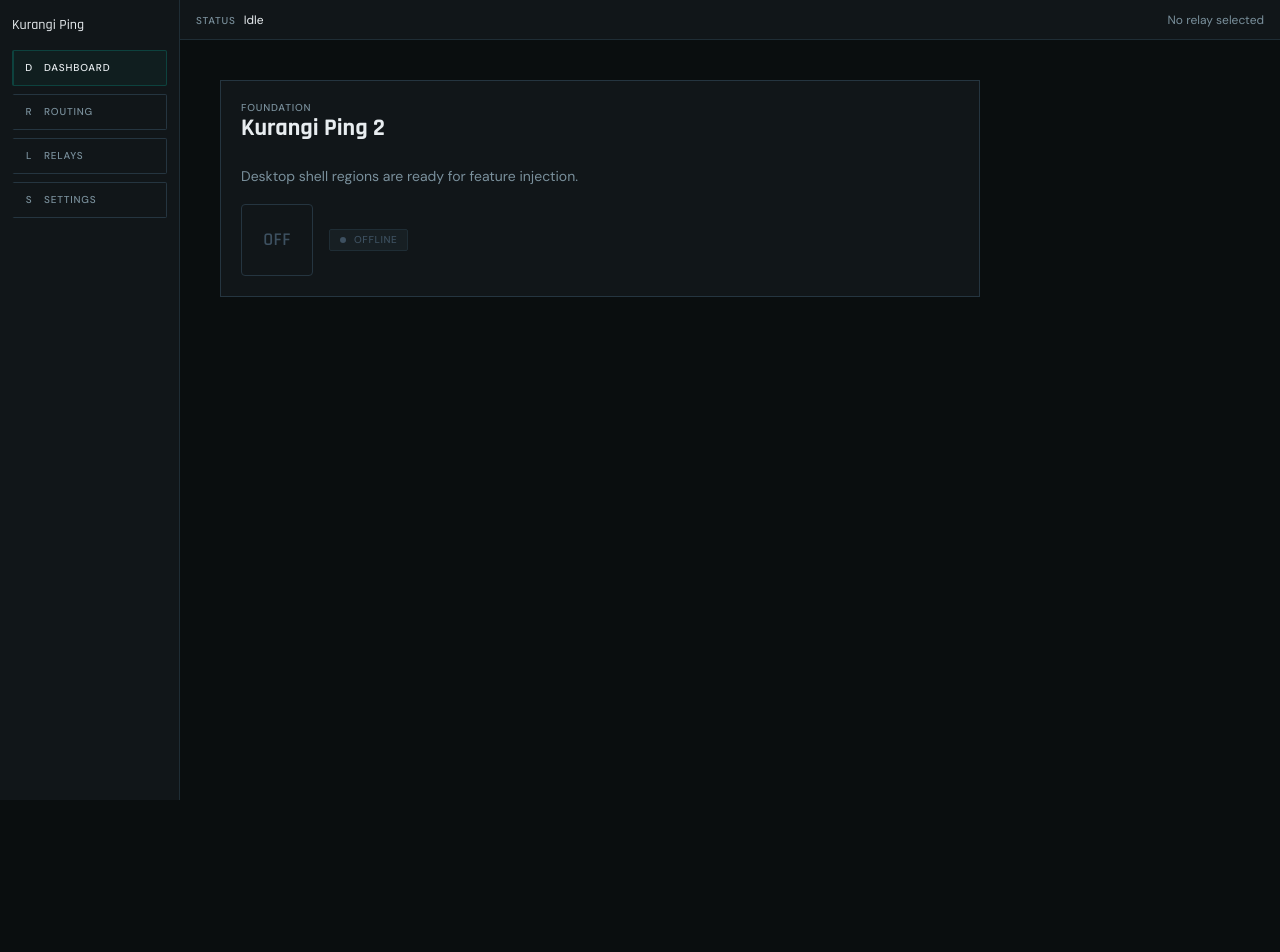
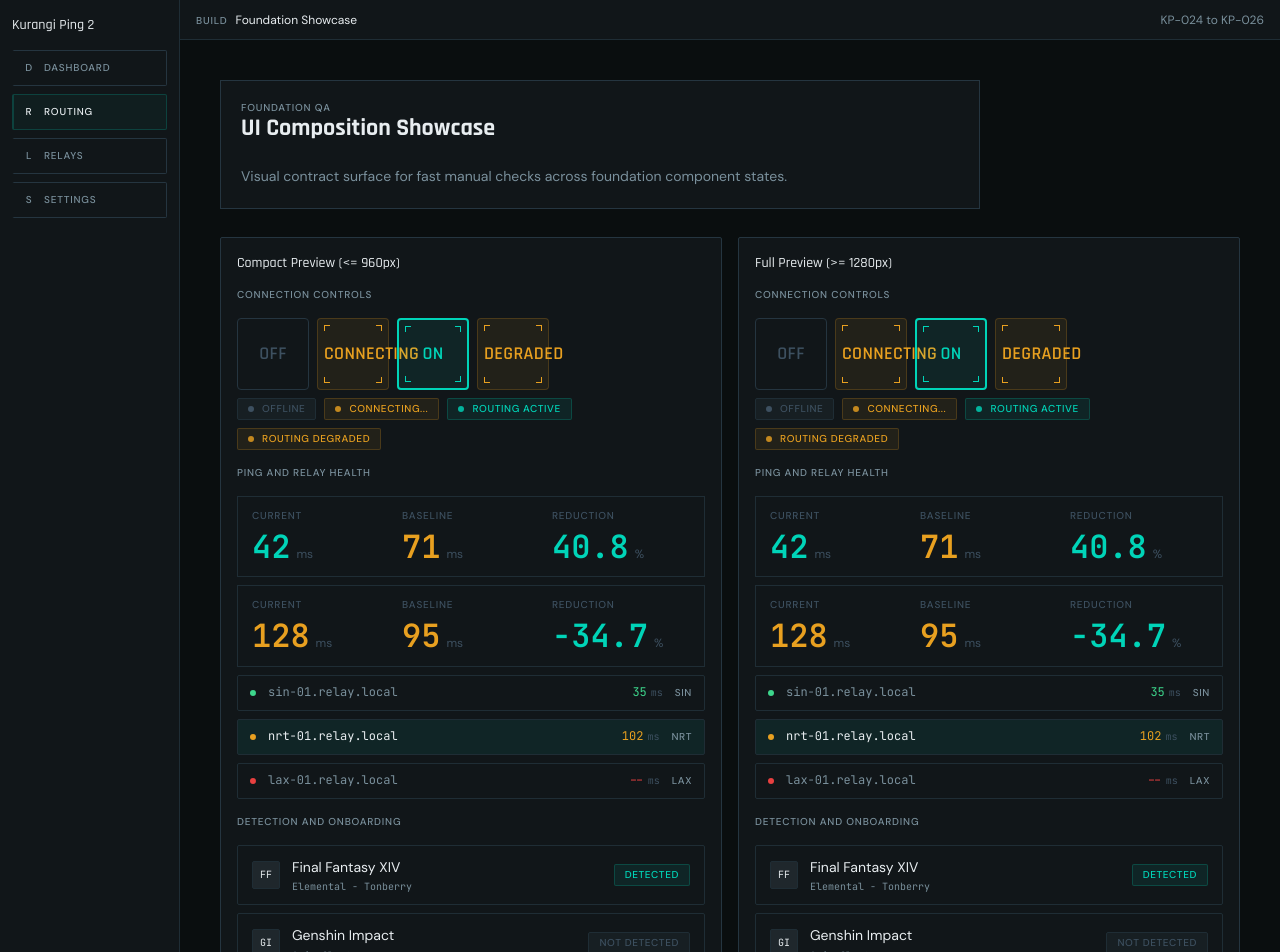
Before and after one commit to Lutvuk/kurangi-ping, a React (Vite) app in the folder apps/desktop/: page / in a window 1280 px wide. Shown: the top 952 px of the page. Before the commit the page ends 800 px from the top, so only its background shows below. Built offline with nearby package versions, Linux system fonts and the light colour scheme.

Commit message:
UI Composition Showcase Page (foundation states)

```diff
--- a/apps/desktop/src/App.tsx
+++ b/apps/desktop/src/App.tsx
@@ -1,8 +1,16 @@
 import { ConnectionStatusBadge, PrimaryToggle } from "./components/modules";
 import { AppShell } from "./layout/AppShell";
 import { Panel } from "./layout/Panel";
+import { FoundationShowcasePage } from "./pages/foundation-showcase";
 
 export default function App() {
+  const isFoundationShowcaseEnabled =
+    import.meta.env.DEV || import.meta.env.VITE_ENABLE_FOUNDATION_SHOWCASE === "1";
+
+  if (isFoundationShowcaseEnabled) {
+    return <FoundationShowcasePage />;
+  }
+
   return (
     <AppShell>
       <Panel eyebrow="Foundation" title="Kurangi Ping 2">
--- /dev/null
+++ b/apps/desktop/src/pages/foundation-showcase.css
@@ -0,0 +1,54 @@
+.kp-showcase-content {
+  display: grid;
+  gap: var(--space-6);
+}
+
+.kp-showcase-grid {
+  display: grid;
+  gap: var(--space-4);
+  grid-template-columns: repeat(auto-fit, minmax(360px, 1fr));
+}
+
+.kp-showcase-viewport {
+  border: var(--border-default);
+  border-radius: var(--radius-xs);
+  background: var(--color-surface-01);
+  padding: var(--space-4);
+  display: grid;
+  gap: var(--space-4);
+}
+
+.kp-showcase-viewport--compact {
+  max-width: 960px;
+}
+
+.kp-showcase-title {
+  margin: 0;
+  color: var(--color-text-primary);
+  font: var(--text-display-sm);
+}
+
+.kp-showcase-subtitle {
+  margin: 0 0 var(--space-2);
+  color: var(--color-text-secondary);
+  font: var(--text-label);
+  letter-spacing: 0.08em;
+  text-transform: uppercase;
+}
+
+.kp-showcase-group {
+  display: grid;
+  gap: var(--space-2);
+}
+
+.kp-showcase-inline {
+  display: flex;
+  flex-wrap: wrap;
+  align-items: center;
+  gap: var(--space-2);
+}
+
+.kp-showcase-stack {
+  display: grid;
+  gap: var(--space-2);
+}
--- /dev/null
+++ b/apps/desktop/src/pages/foundation-showcase.tsx
@@ -0,0 +1,111 @@
+import {
+  ConnectionStatusBadge,
+  GameDetectionRow,
+  OnboardingStepper,
+  PingMetricCard,
+  PrimaryToggle,
+  RelayHealthListItem
+} from "../components/modules";
+import { AppShell } from "../layout/AppShell";
+import { Panel } from "../layout/Panel";
+import "./foundation-showcase.css";
+
+const onboardingSteps = [
+  { id: "welcome", label: "Welcome", state: "completed" as const },
+  { id: "permission", label: "Permission", state: "completed" as const },
+  { id: "relay-test", label: "Relay Test", state: "active" as const },
+  { id: "first-connect", label: "First Connect", state: "inactive" as const }
+];
+
+function ShowcaseViewport({ title, compact }: { title: string; compact?: boolean }) {
+  return (
+    <section
+      className={["kp-showcase-viewport", compact ? "kp-showcase-viewport--compact" : ""]
+        .filter(Boolean)
+        .join(" ")}
+      aria-label={title}
+    >
+      <h2 className="kp-showcase-title">{title}</h2>
+
+      <div className="kp-showcase-group">
+        <h3 className="kp-showcase-subtitle">Connection Controls</h3>
+        <div className="kp-showcase-inline">
+          <PrimaryToggle state="off" />
+          <PrimaryToggle state="connecting" />
+          <PrimaryToggle state="on" />
+          <PrimaryToggle state="degraded" />
+        </div>
+        <div className="kp-showcase-inline">
+          <ConnectionStatusBadge state="off" />
+          <ConnectionStatusBadge state="connecting" />
+          <ConnectionStatusBadge state="on" />
+          <ConnectionStatusBadge state="degraded" />
+        </div>
+      </div>
+
+      <div className="kp-showcase-group">
+        <h3 className="kp-showcase-subtitle">Ping and Relay Health</h3>
+        <div className="kp-showcase-stack">
+          <PingMetricCard state="on" currentPingMs={42} baselinePingMs={71} reductionPct={40.8} />
+          <PingMetricCard
+            state="degraded"
+            currentPingMs={128}
+            baselinePingMs={95}
+            reductionPct={-34.7}
+          />
+        </div>
+        <div role="list" className="kp-showcase-stack">
+          <RelayHealthListItem hostname="sin-01.relay.local" latencyMs={35} region="sin" health="ok" />
+          <RelayHealthListItem
+            hostname="nrt-01.relay.local"
+            latencyMs={102}
+            region="nrt"
+            health="warn"
+            active
+          />
+          <RelayHealthListItem hostname="lax-01.relay.local" latencyMs={null} region="lax" health="dead" />
+        </div>
+      </div>
+
+      <div className="kp-showcase-group">
+        <h3 className="kp-showcase-subtitle">Detection and Onboarding</h3>
+        <div className="kp-showcase-stack">
+          <GameDetectionRow
+            gameName="Final Fantasy XIV"
+            serverInfo="Elemental - Tonberry"
+            state="detected"
+            icon="FF"
+          />
+          <GameDetectionRow
+            gameName="Genshin Impact"
+            serverInfo="Asia Cluster"
+            state="not-detected"
+            icon="GI"
+          />
+        </div>
+        <OnboardingStepper steps={onboardingSteps} />
+      </div>
+    </section>
+  );
+}
+
+export function FoundationShowcasePage() {
+  return (
+    <AppShell
+      sidebar={{ activeId: "routing", title: "Kurangi Ping 2" }}
+      topBar={{ statusLabel: "Build", statusValue: "Foundation Showcase", meta: "KP-024 to KP-026" }}
+      contentClassName="kp-showcase-content"
+    >
+      <Panel eyebrow="Foundation QA" title="UI Composition Showcase">
+        <p className="kp-copy">
+          Visual contract surface for fast manual checks across foundation component states.
+        </p>
+      </Panel>
+
+      <div className="kp-showcase-grid">
+        <ShowcaseViewport title="Compact Preview (<= 960px)" compact />
+        <ShowcaseViewport title="Full Preview (>= 1280px)" />
+      </div>
+    </AppShell>
+  );
+}
--- /dev/null
+++ b/apps/desktop/src/vite-env.d.ts
@@ -0,0 +1 @@
+/// <reference types="vite/client" />
```
Also changed, not shown: 2 other files (tests, documents, lock files or other folders).
